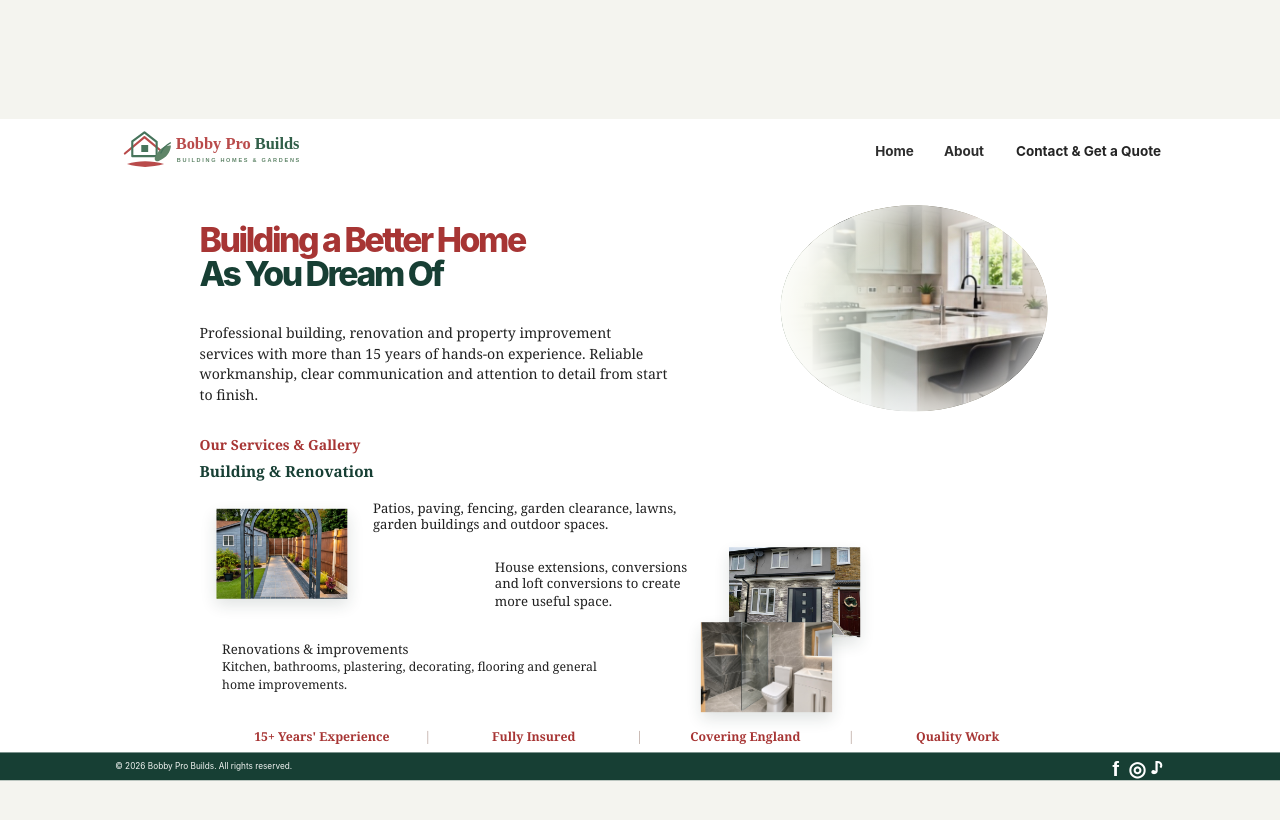
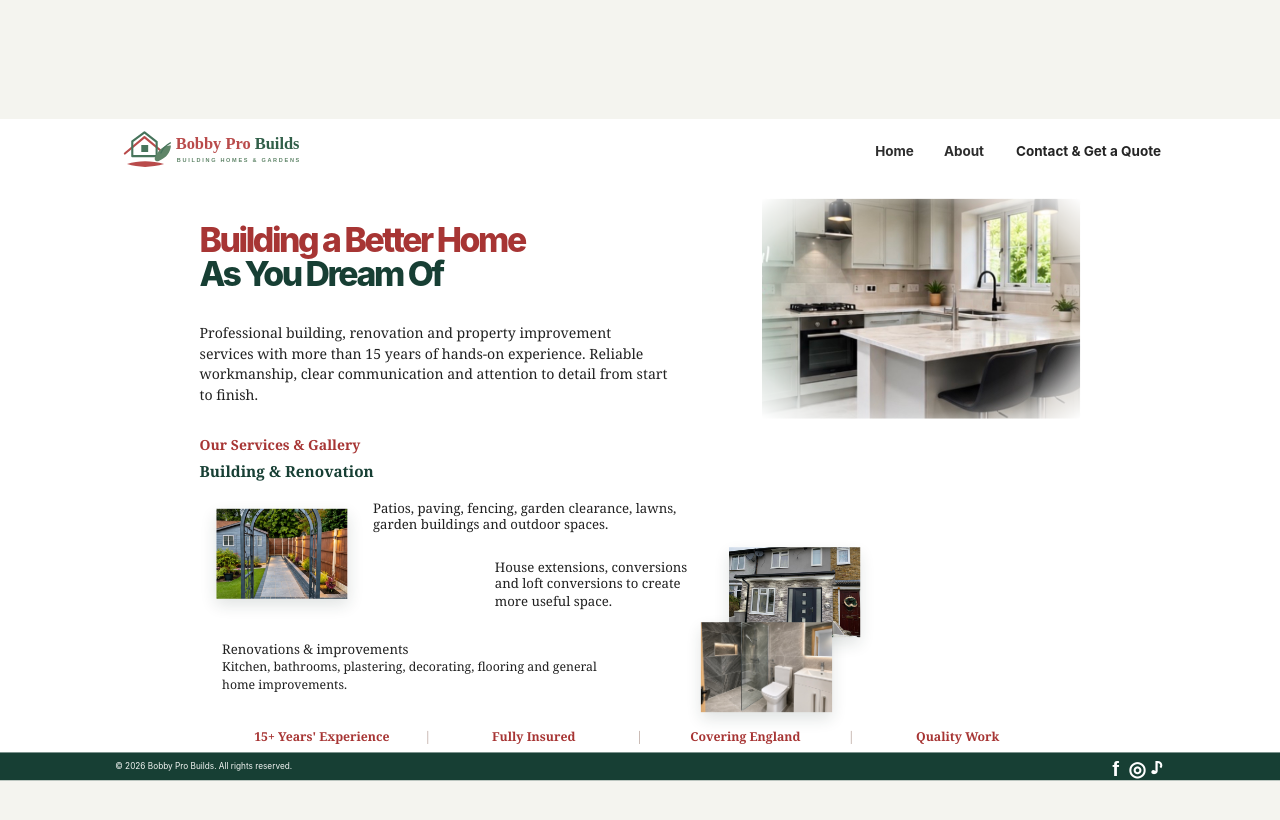
Before and after one commit to arsalanbobby/Bobby-Pro-Builds, a Jekyll site: the page built from index.md, in a window 1280 px wide. Shown: the top 820 px of the page. Built offline with Jekyll 4.4.1, drawn with Linux system fonts in a browser that asks for light colours.

Commit message:
Enlarge kitchen image and soften its edges

```diff
--- a/assets/css/home-split.css
+++ b/assets/css/home-split.css
@@ -132,3 +132,19 @@
   .project-renovation{left:535px;top:146px}
   .services-trust{bottom:4px}
 }
+
+
+/* Larger kitchen photograph with soft feathered edges, matching the reference */
+@media(min-width:901px){
+  .showcase-grid{grid-template-columns:560px 340px;gap:40px}
+  .showcase-kitchen{
+    width:340px;height:235px;
+    border-radius:0;
+    background:transparent;
+    overflow:visible;
+    -webkit-mask-image:radial-gradient(ellipse at center,#000 56%,rgba(0,0,0,.88)67%,rgba(0,0,0,.35)82%,transparent 100%);
+    mask-image:radial-gradient(ellipse at center,#000 56%,rgba(0,0,0,.88)67%,rgba(0,0,0,.35)82%,transparent 100%);
+  }
+  .showcase-kitchen img{width:100%;height:100%;object-fit:cover;object-position:center 42%}
+  .showcase-kitchen:before{display:none}
+}
```
